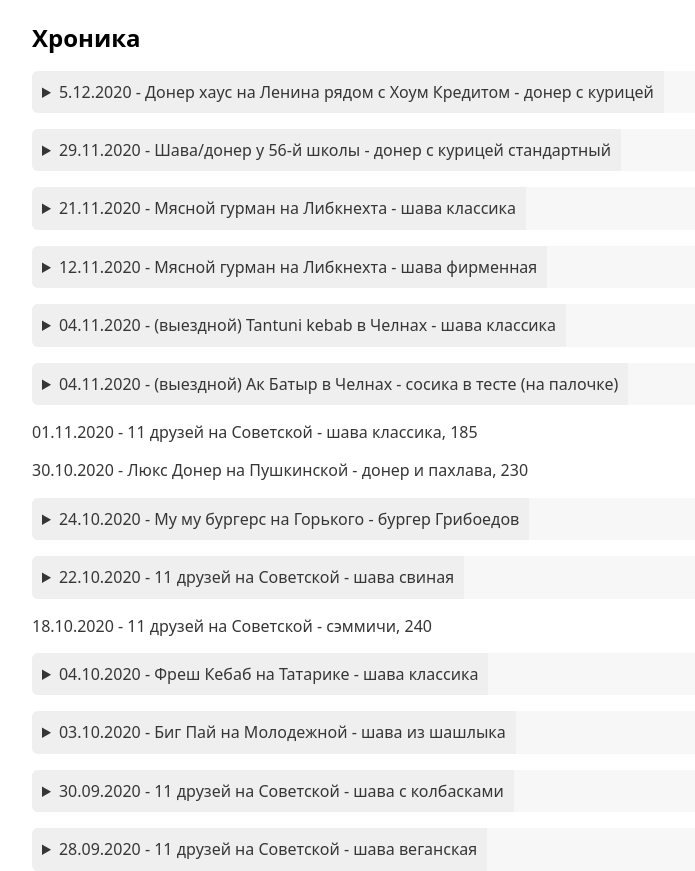
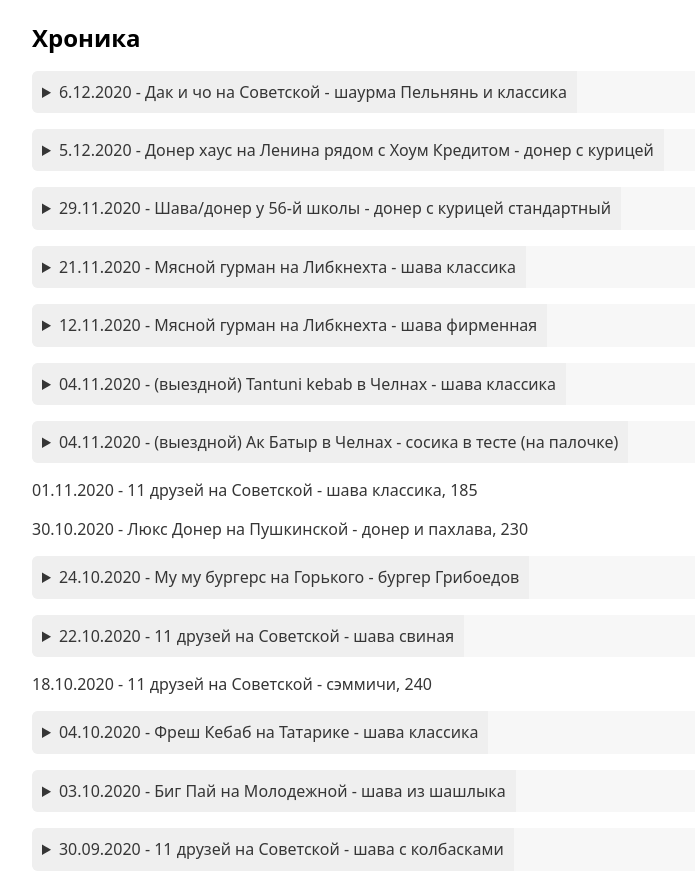
Before and after one commit to alexrupasov/alexrupasov.ru, a plain HTML site: page lab/streetfoodizhevsk/index.html in a window 1280 px wide. Shown: the part 1329-2200 px from the top of the page, without its empty margins (208-903 px from the left). Drawn offline with nearby package versions, Linux system fonts and the light colour scheme.

Commit message:
content: lab/sfi: add review

```diff
--- a/lab/streetfoodizhevsk/index.html
+++ b/lab/streetfoodizhevsk/index.html
@@ -90,6 +90,10 @@
     <p></p>
 
     <h2 id="chronicle">Хроника</h2>
+    <details>
+      <summary>6.12.2020 - Дак и чо на Советской - шаурма Пельнянь и классика</summary>
+      <p>Шаурма Пельнянь (фирменная), 149; шаурма классическая, 159. Пельнянь - это тонкий лаваш, маринованные огурцы, помидоры, томатный и сметанно-чесночный соусы - и вареные пельмени. ПЕЛЬМЕНИ. Дальше еще интереснее. С одной стороны, отличная набивка и классное сочетание огурчиков, помидора и соусов - вкусно! С другой - дешевые пельмени: когда попадаешь на них, кажется, что ты провалился в пространство без вкуса: бумажное тесто, бумажное мясо - зачем они здесь? Это так странно, что сходу решения о точке нет. Хочется попробовать что-нибудь еще, например, классику - а чего ждать? Берем сразу классику. В ней тонкий лаваш, курица, пекинская капуста, огурец, сметанно-чесночный и томатный соусы. Лаваш хорош, нарезка мелкая, набивка аккуратна, но соус и общее впечатление - беда, сплошная сухомятка (а ведь только что Пельнянь им сочился!) - очень скучно, такую не посоветуешь. Итого: странная шава с пельменями, никакая классика. Нужен как минимум еще один тест: вдруг в меню найдется что-то дельное. Пока это даже не норма.</p>
+    </details>
     <details>
       <summary>5.12.2020 - Донер хаус на Ленина рядом с Хоум Кредитом - донер с курицей</summary>
       <p>150. Набор ингредиентов стандартный: полукруглая плоская булка, курица и кругляши огурца и помидора. Булка свежая, её бока зажарены в нужной степени - до лёгкого хруста. Начинка в норме. Прелесть и основа вкуса - самодельный сметанно-горчичный соус со щепоткой зиры и кориандра. Это сочетание собирает вкусы всех компонентов воедино и служит основной темой блюда. И все бы хорошо, но есть одно "но": несколько первых укусов - холостые, объедешь края булки, и дай бог, если на них попал соус, а то может быть совсем сухо; та же история с краями, когда донер подходит к концу, когда ешь донышко кармана. (Как Люкс Донеру удавалось избежать этого эффекта? Больше начинки? Глубже разрез? Тоньше булка? Загадка.) Кабы не эта хлебная сухомятка, быть донеру в Избранном. А так - твердая четверка с плюсом.</p>
```
